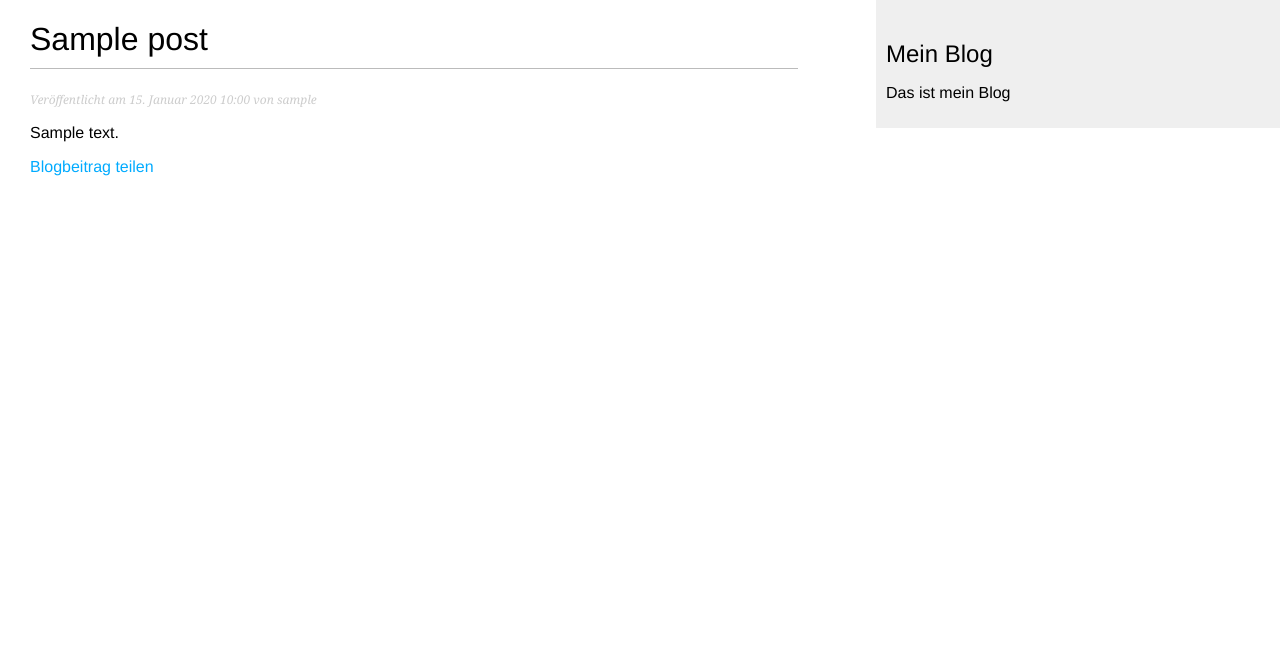
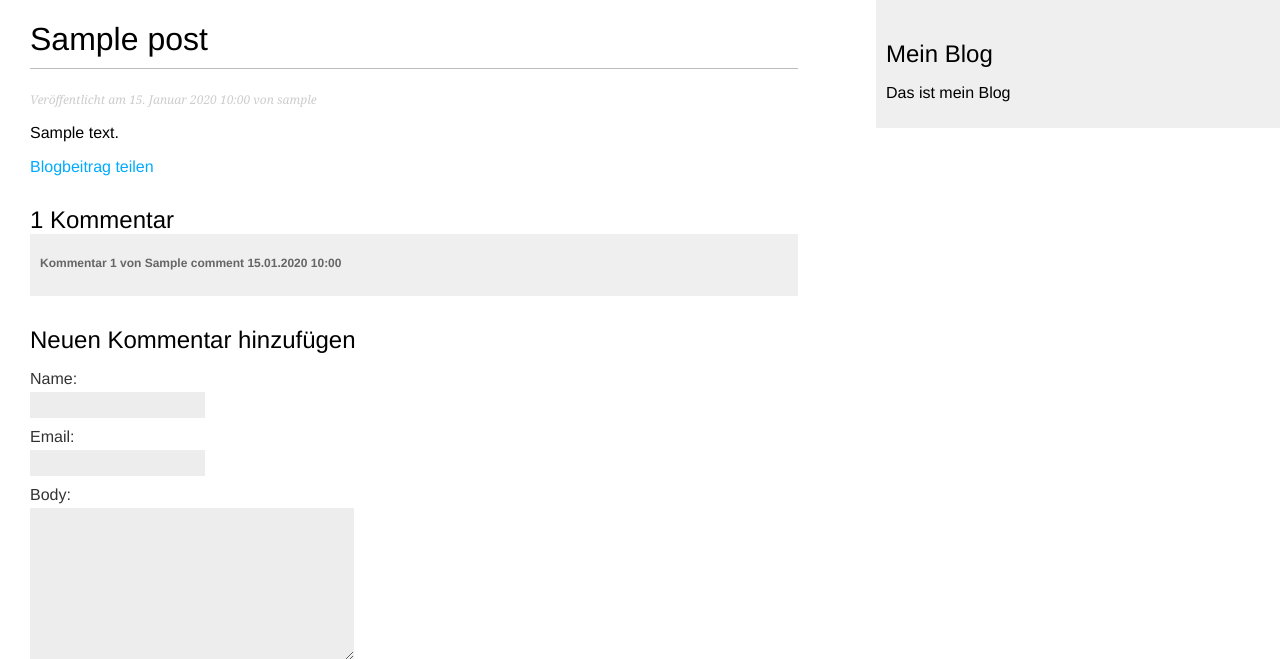
Before and after one commit to Sajonara/py_blog_test, a Django app: a page that uses mysite/blog/templates/blog/post/detail.html in a window 1280 px wide. Shown: the top 659 px of the page. Run offline with Django 5.2, Linux system fonts and the light colour scheme; tables that the repository leaves empty hold one stand-in row (values such as "Sample post").

Commit message:
add comment loop in detail view and comment form

```diff
--- a/mysite/blog/templates/blog/post/detail.html
+++ b/mysite/blog/templates/blog/post/detail.html
@@ -9,6 +9,21 @@
     </p>
     <p>{{ post.content|linebreaks }}</p>
     <p>
-        <a href="{% url "blog:post_share" post.id %}">Blogbeitrag teilen</a>
+        <a href="{% url 'blog:post_share' post.id %}">Blogbeitrag teilen</a>
     </p>
+    {% with comments.count as total_comments %}
+    <h2>{{ total_comments }} Kommentar{% if total_comments != 1 %}e{% endif %}</h2>
+    {% endwith %}
+    {% for comment in comments %}
+        <div class="comment">
+            <p class="info">
+                Kommentar {{ forloop.counter }} von {{ comment.name }}
+                {{ comment.created_at|date:"d.m.Y H:i"}}
+            </p>
+            <p>{{ comment.content|linebreaks }}</p>
+        </div>
+    {% empty %}
+        <p>Es wurden noch keine Kommentare hinzugefügt.</p>
+    {% endfor %}
+    {% include "blog/post/includes/comment_form.html" %}
 {% endblock %}
--- a/mysite/blog/views.py
+++ b/mysite/blog/views.py
@@ -75,10 +75,17 @@ def post_detail(request, year, month, day, post):
         published_at__day=day,
         status=Post.Status.PUBLISHED
     )
+
+    # List of active comments for this post
+    comments = post.comments.filter(active=True)
+
+    # Form for users to comment
+    form = CommentForm()
+
     return render(
         request,
         'blog/post/detail.html',
-        {'post': post}
+        {'post': post, 'comments': comments, 'form': form}
     )
 
 def post_share(request, post_id):
```
